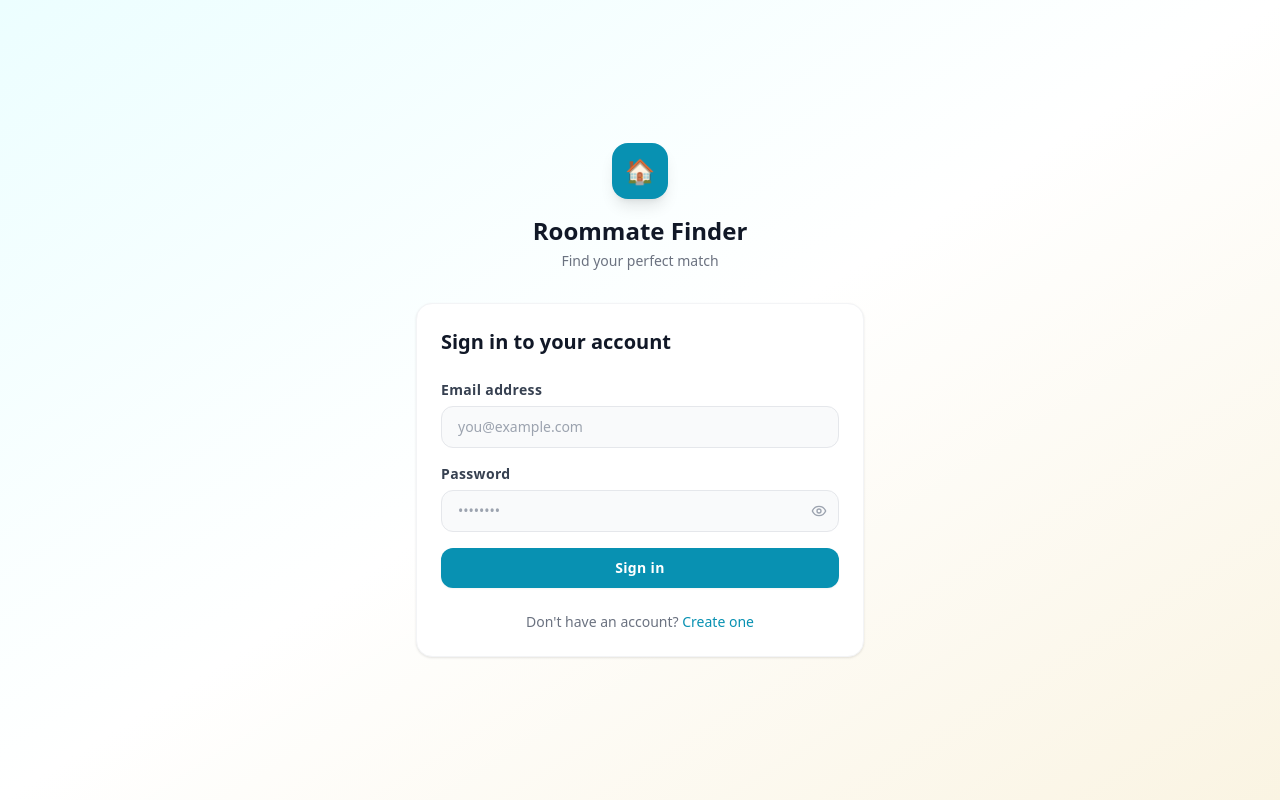
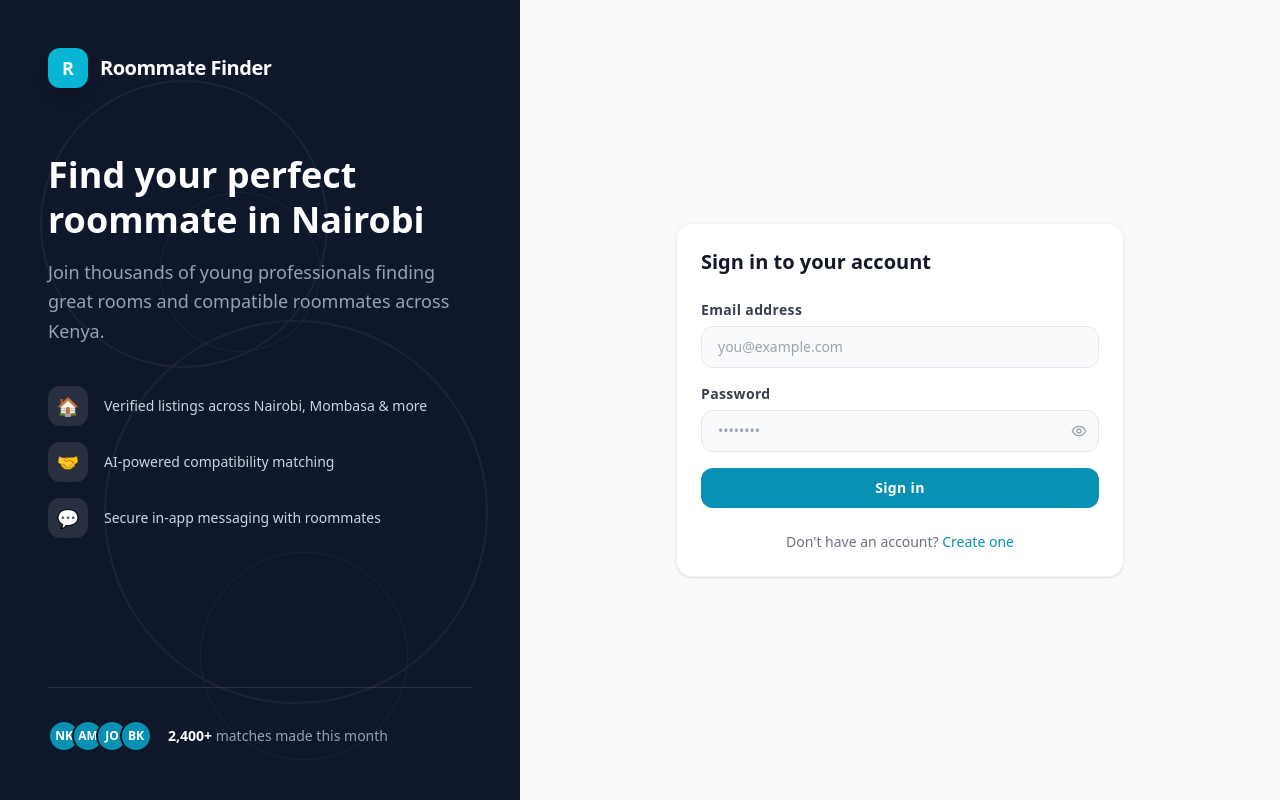
Before and after one commit to Ab494/Rommate-Finder-frontend, a Next.js app: page /auth/login in a window 1280 px wide. Built offline with nearby package versions, Linux system fonts and the light colour scheme; no server answers.

Commit message:
style(auth): split-screen layout with dark brand panel

```diff
--- a/src/app/auth/layout.tsx
+++ b/src/app/auth/layout.tsx
@@ -1,15 +1,86 @@
 export default function AuthLayout({ children }: { children: React.ReactNode }) {
   return (
-    <div className="min-h-screen bg-gradient-to-br from-primary-50 via-white to-accent-400/10 flex items-center justify-center p-4">
-      <div className="w-full max-w-md">
-        <div className="text-center mb-8">
-          <div className="inline-flex items-center justify-center w-14 h-14 bg-primary-600 rounded-2xl mb-4 shadow-lg">
-            <span className="text-white text-2xl">🏠</span>
+    <div className="min-h-screen flex">
+
+      {/* Left panel — brand */}
+      <div className="hidden lg:flex lg:w-[460px] xl:w-[520px] bg-sidebar-bg flex-col justify-between p-12 relative overflow-hidden shrink-0">
+
+        {/* Decorative circles */}
+        <div className="absolute inset-0 opacity-5 pointer-events-none">
+          <div className="absolute top-20 left-10 w-72 h-72 rounded-full border-2 border-white" />
+          <div className="absolute top-48 left-40 w-40 h-40 rounded-full border border-white" />
+          <div className="absolute bottom-24 right-8 w-96 h-96 rounded-full border-2 border-white" />
+          <div className="absolute bottom-10 right-28 w-52 h-52 rounded-full border border-white" />
+        </div>
+
+        {/* Top content */}
+        <div className="relative z-10">
+          <div className="flex items-center gap-3 mb-16">
+            <div className="w-10 h-10 bg-primary-500 rounded-xl flex items-center justify-center shadow-lg">
+              <span className="text-white font-bold text-lg">R</span>
+            </div>
+            <span className="text-white font-bold text-xl tracking-tight">Roommate Finder</span>
           </div>
-          <h1 className="text-2xl font-bold text-gray-900">Roommate Finder</h1>
-          <p className="text-gray-500 text-sm mt-1">Find your perfect match</p>
+
+          <h1 className="text-4xl font-bold text-white leading-tight mb-4">
+            Find your perfect roommate in Nairobi
+          </h1>
+          <p className="text-slate-400 text-lg leading-relaxed">
+            Join thousands of young professionals finding great rooms and compatible roommates across Kenya.
+          </p>
+
+          <div className="mt-10 space-y-4">
+            {[
+              { icon: '🏠', text: 'Verified listings across Nairobi, Mombasa & more' },
+              { icon: '🤝', text: 'AI-powered compatibility matching' },
+              { icon: '💬', text: 'Secure in-app messaging with roommates' },
+            ].map(({ icon, text }) => (
+              <div key={text} className="flex items-center gap-4">
+                <div className="w-10 h-10 rounded-xl bg-white/10 flex items-center justify-center text-lg shrink-0">
+                  {icon}
+                </div>
+                <span className="text-slate-300 text-sm">{text}</span>
+              </div>
+            ))}
+          </div>
         </div>
-        {children}
+
+        {/* Bottom social proof */}
+        <div className="relative z-10 border-t border-white/10 pt-8">
+          <div className="flex items-center gap-4">
+            <div className="flex -space-x-2">
+              {['NK', 'AM', 'JO', 'BK'].map((initials, i) => (
+                <div
+                  key={i}
+                  className="w-8 h-8 rounded-full border-2 border-sidebar-bg bg-primary-600 flex items-center justify-center text-white text-xs font-bold"
+                >
+                  {initials}
+                </div>
+              ))}
+            </div>
+            <p className="text-slate-400 text-sm">
+              <span className="text-white font-semibold">2,400+</span> matches made this month
+            </p>
+          </div>
+        </div>
+      </div>
+
+      {/* Right panel — form */}
+      <div className="flex-1 flex items-center justify-center p-6 lg:p-12 bg-surface">
+        <div className="w-full max-w-md">
+
+          {/* Mobile logo */}
+          <div className="lg:hidden flex items-center gap-3 mb-10">
+            <div className="w-10 h-10 bg-primary-600 rounded-xl flex items-center justify-center">
+              <span className="text-white font-bold text-lg">R</span>
+            </div>
+            <span className="font-bold text-xl text-gray-900 tracking-tight">Roommate Finder</span>
+          </div>
+
+          <div className="animate-slide-up">
+            {children}
+          </div>
+        </div>
       </div>
     </div>
   )
```
